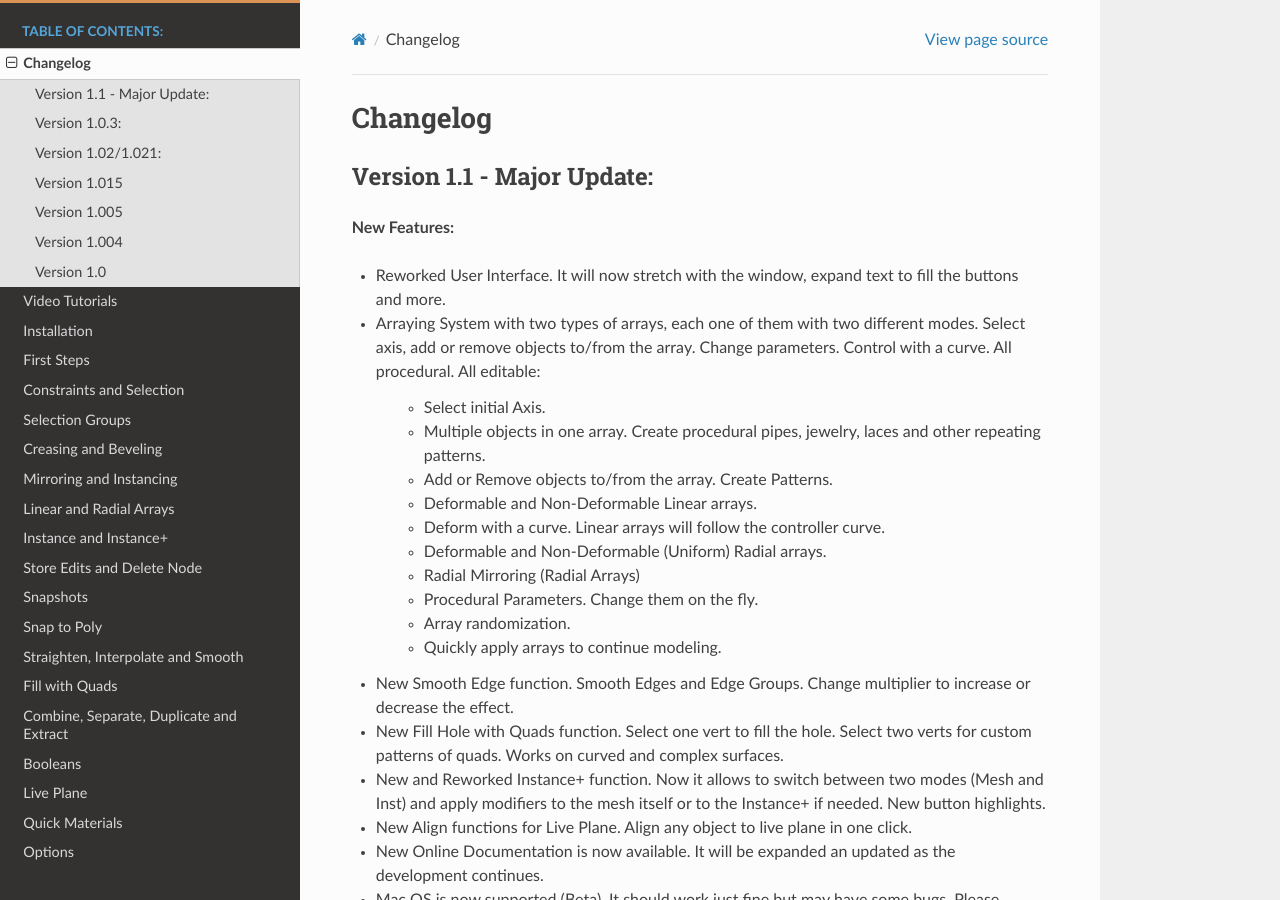
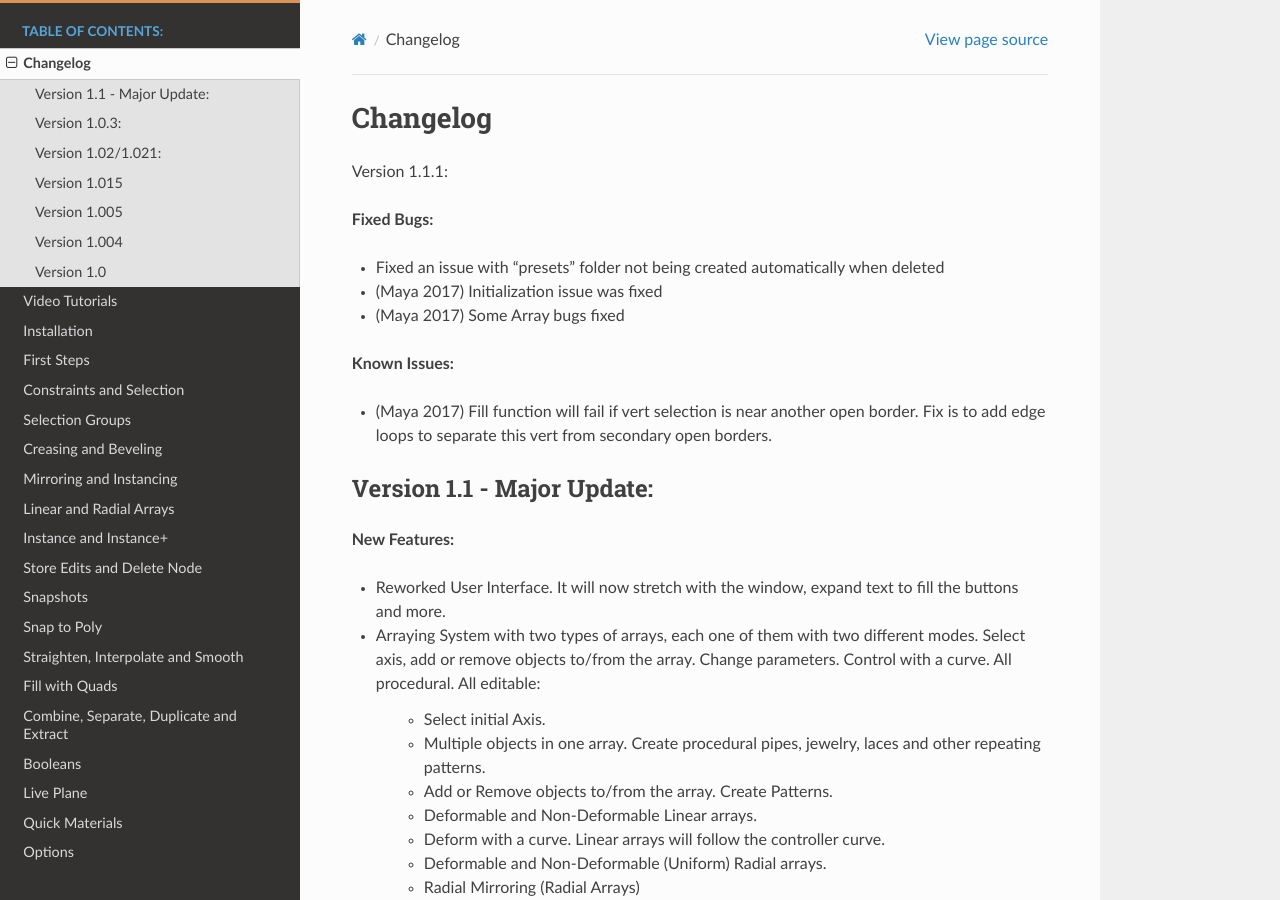
Before and after one commit to Video-Nomad/gs-toolbox-docs, a Sphinx documentation site: the page built from docs/source/changelog.rst, in a window 1280 px wide and 900 px high. Built offline with Sphinx 7.4.7 and the Read the Docs theme 2.0.0, drawn with Linux system fonts in a browser that asks for light colours; pages that are not in the unit, such as notebooks, are missing from menus.

Commit message:
v1.1.1 changelog

```diff
--- a/docs/source/changelog.rst
+++ b/docs/source/changelog.rst
@@ -3,6 +3,18 @@
 #########
 Changelog
 #########
+
+Version 1.1.1:
+
+**Fixed Bugs:**
+
+- Fixed an issue with "presets" folder not being created automatically when deleted
+- (Maya 2017) Initialization issue was fixed
+- (Maya 2017) Some Array bugs fixed
+
+**Known Issues:**
+
+- (Maya 2017) Fill function will fail if vert selection is near another open border. Fix is to add edge loops to separate this vert from secondary open borders.
 
 Version 1.1 - Major Update:
 ^^^^^^^^^^^^^^^^^^^^^^^^^^^
```
